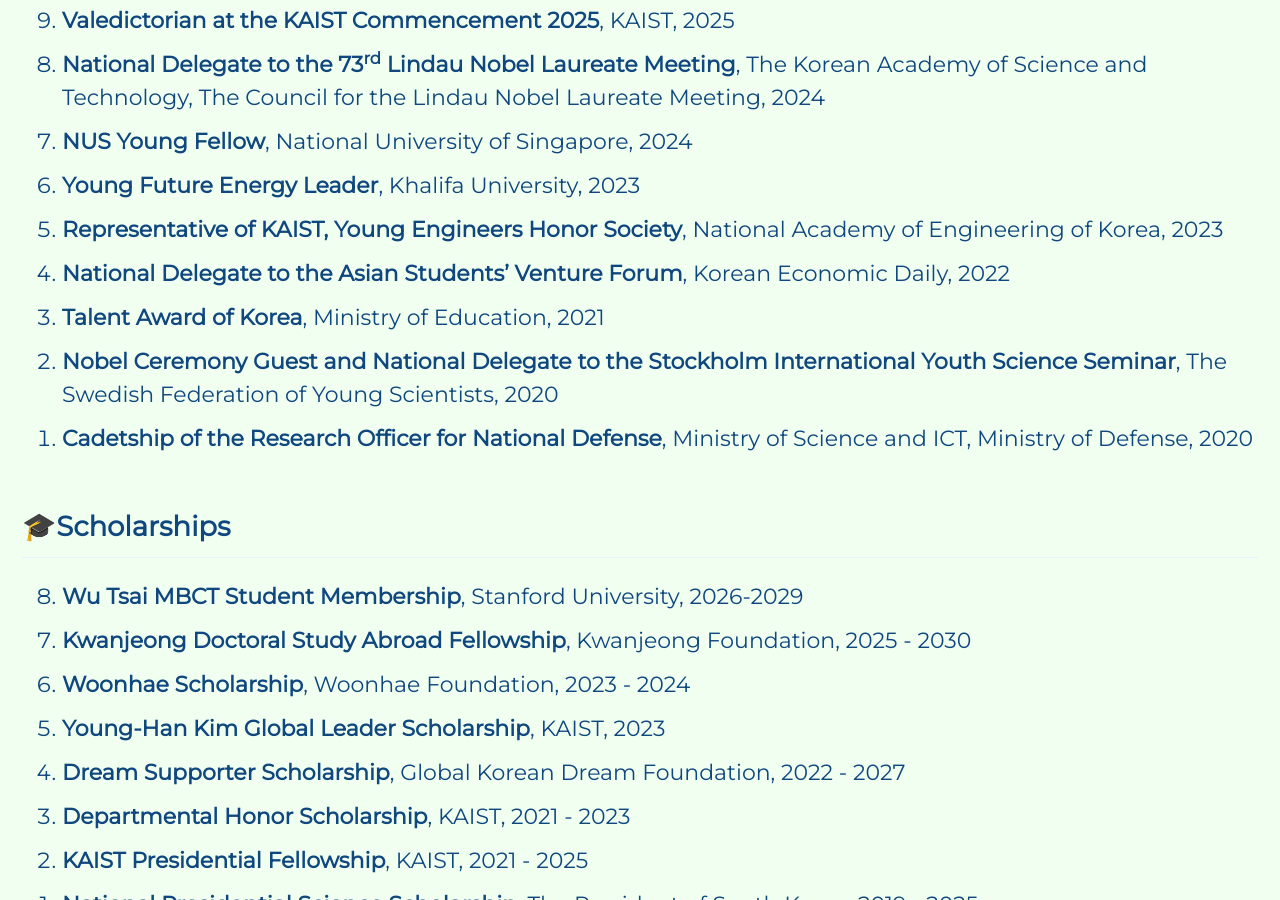
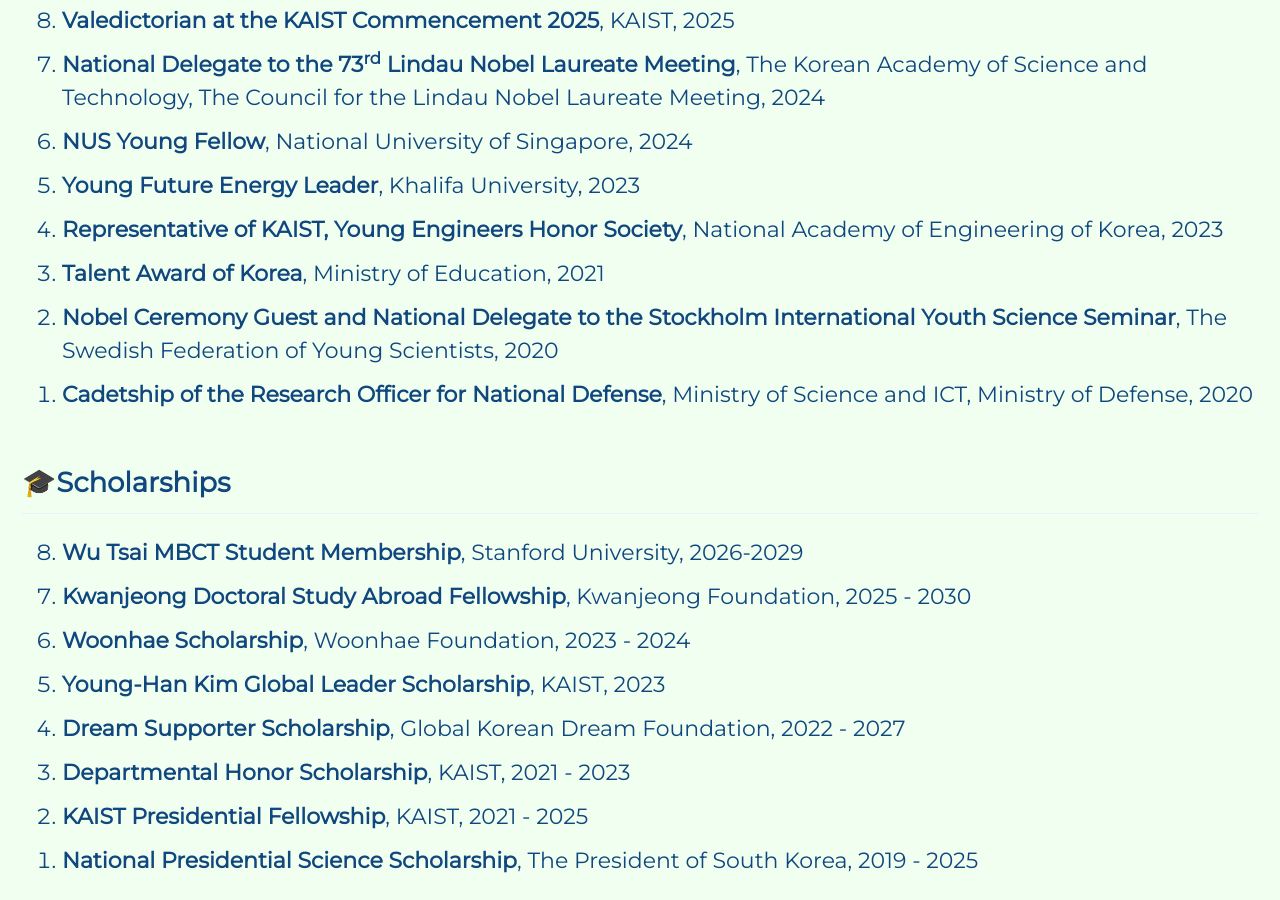
Before and after one commit to mj3259/mj3259.github.io, a Jekyll site: the page built from _pages/honorsandawards.md, in a window 1280 px wide and 900 px high, scrolled down 666 px. Built offline with Jekyll 4.4.1, drawn with Linux system fonts in a browser that asks for light colours; cached includes are drawn as plain includes; some of the changed text lies outside the part shown.

Commit message:
Update honorsandawards.md

```diff
--- a/_pages/honorsandawards.md
+++ b/_pages/honorsandawards.md
@@ -23,7 +23,6 @@
 1. __NUS Young Fellow__, National University of Singapore, 2024
 1. __Young Future Energy Leader__, Khalifa University, 2023
 1. __Representative of KAIST, Young Engineers Honor Society__, National Academy of Engineering of Korea, 2023
-1. __National Delegate to the Asian Students' Venture Forum__, Korean Economic Daily, 2022
 1. __Talent Award of Korea__, Ministry of Education, 2021
 1. __Nobel Ceremony Guest and National Delegate to the Stockholm International Youth Science Seminar__, The Swedish Federation of Young Scientists, 2020
 1. __Cadetship of the Research Officer for National Defense__, Ministry of Science and ICT, Ministry of Defense, 2020
```
Also changed, not shown: other parts of _pages/honorsandawards.md (+1 -0 lines).
